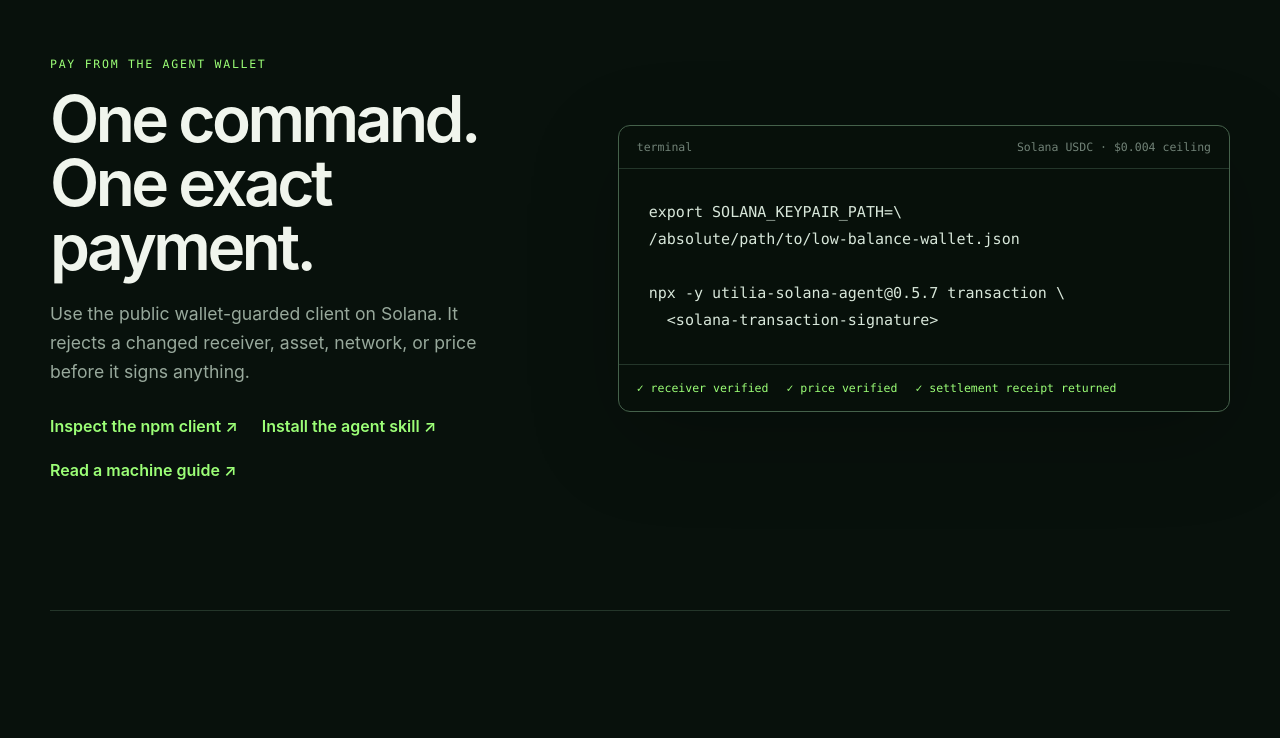
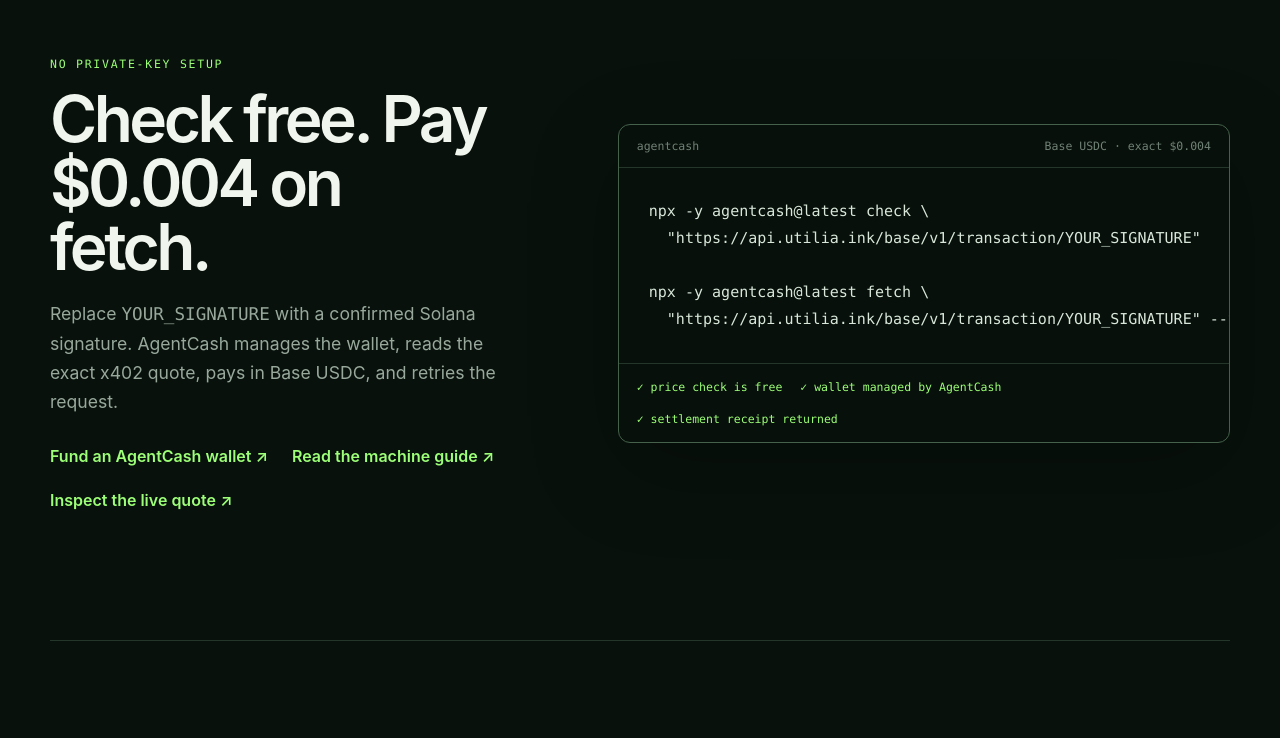
Before and after one commit to mohamedkuch/Utilia, a website: page public/solana-transaction-support.html in a window 1280 px wide. Shown: the part 1080-1818 px from the top of the page. Drawn offline with Linux system fonts and the light colour scheme.

Commit message:
growth: make transaction checkout wallet-managed

```diff
--- a/public/solana-transaction-support.html
+++ b/public/solana-transaction-support.html
@@ -155,11 +155,58 @@
         aria-labelledby="run-title"
       >
         <div class="install-copy">
-          <p class="kicker">PAY FROM THE AGENT WALLET</p>
-          <h2 id="run-title">One command. One exact payment.</h2>
+          <p class="kicker">NO PRIVATE-KEY SETUP</p>
+          <h2 id="run-title">Check free. Pay $0.004 on fetch.</h2>
           <p>
-            Use the public wallet-guarded client on Solana. It rejects a changed
-            receiver, asset, network, or price before it signs anything.
+            Replace <code>YOUR_SIGNATURE</code> with a confirmed Solana signature.
+            AgentCash manages the wallet, reads the exact x402 quote, pays in Base
+            USDC, and retries the request.
+          </p>
+          <div class="package-links">
+            <a
+              class="text-link"
+              href="https://agentcash.dev/onboard"
+            >
+              Fund an AgentCash wallet <span aria-hidden="true">↗</span>
+            </a>
+            <a
+              class="text-link"
+              href="https://api.utilia.ink/guides/transaction-diagnosis"
+            >
+              Read the machine guide <span aria-hidden="true">↗</span>
+            </a>
+            <a
+              class="text-link"
+              href="https://api.utilia.ink/base/v1/transaction/YOUR_SIGNATURE"
+            >
+              Inspect the live quote <span aria-hidden="true">↗</span>
+            </a>
+          </div>
+        </div>
+        <div class="install-card">
+          <div class="code-label">
+            <span>agentcash</span><span>Base USDC · exact $0.004</span>
+          </div>
+          <pre><code>npx -y agentcash@latest check \
+  "https://api.utilia.ink/base/v1/transaction/YOUR_SIGNATURE"
+
+npx -y agentcash@latest fetch \
+  "https://api.utilia.ink/base/v1/transaction/YOUR_SIGNATURE" --yes</code></pre>
+          <div class="install-guardrails">
+            <span>✓ price check is free</span>
+            <span>✓ wallet managed by AgentCash</span>
+            <span>✓ settlement receipt returned</span>
+          </div>
+        </div>
+      </section>
+
+      <section class="section install-section" aria-labelledby="solana-run-title">
+        <div class="install-copy">
+          <p class="kicker">NATIVE SOLANA OPTION</p>
+          <h2 id="solana-run-title">Bring a low-balance agent wallet.</h2>
+          <p>
+            The public client verifies the receiver, Solana USDC asset, network, and
+            $0.004 ceiling locally before signing the payment.
           </p>
           <div class="package-links">
             <a
@@ -173,12 +220,6 @@
               href="https://skills.sh/mohamedkuch/utilia-solana-agent/utilia-solana-preflight"
             >
               Install the agent skill <span aria-hidden="true">↗</span>
-            </a>
-            <a
-              class="text-link"
-              href="https://api.utilia.ink/llms.txt"
-            >
-              Read a machine guide <span aria-hidden="true">↗</span>
             </a>
           </div>
         </div>
@@ -194,7 +235,7 @@
           <div class="install-guardrails">
             <span>✓ receiver verified</span>
             <span>✓ price verified</span>
-            <span>✓ settlement receipt returned</span>
+            <span>✓ wallet stays local</span>
           </div>
         </div>
       </section>
--- a/scripts/validate-site.mjs
+++ b/scripts/validate-site.mjs
@@ -99,6 +99,8 @@
   "Paid by external wallets. Live on mainnet.",
   "Failed transaction.",
   "Fresh fee bids.",
+  "agentcash@latest fetch",
+  "https://api.utilia.ink/guides/transaction-diagnosis",
 ]) {
   assert.equal(
     publicText.includes(required),
```
Also changed, not shown: public/llms.txt (+22 -10 lines), README.md.
